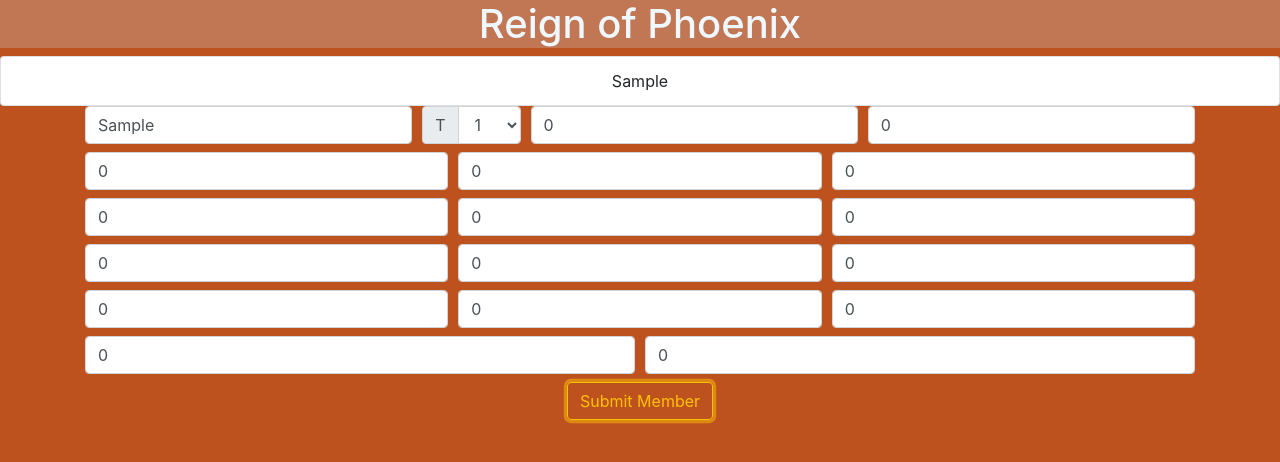
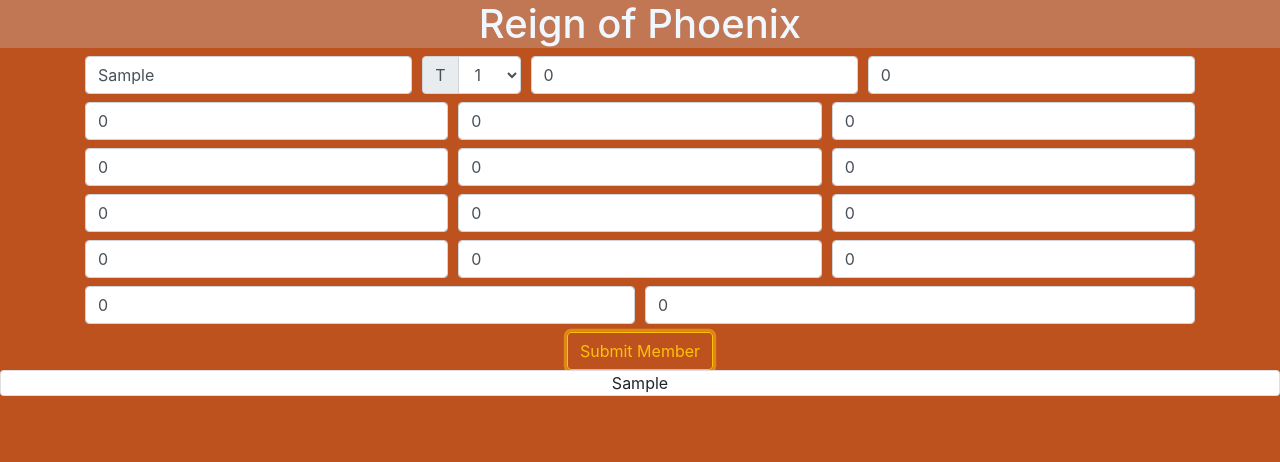
Before and after one commit to Dizzion/rop-app, a React (Create React App) app: page / in a window 1280 px wide. Both pictures are taken after typing "Sample" into the empty fields and a click on the button "Submit Member". Shown: the top 462 px of the page. Built offline with nearby package versions, Linux system fonts and the light colour scheme.

Commit message:
changed from list groups to cards

```diff
--- a/src/App.tsx
+++ b/src/App.tsx
@@ -4,7 +4,7 @@ import { Player } from "./Model/player.model";
 import NewMember from "./Components/NewMember";
 import CardContainer from './Components/CardContainer';
 import "./App.scss";
-import { ListGroup } from "react-bootstrap";
+import { Card, CardGroup } from "react-bootstrap";
 
 const App: React.FC = () => {
   const [members, setMembers] = useState<Player[]>([]);
@@ -16,14 +16,14 @@ const App: React.FC = () => {
   let sorted: boolean = false;
 
   let memberList = members.map((per, i) => {
-    return <ListGroup.Item>{per.username}</ListGroup.Item>
+    return <Card key={i}>{per.username}</Card>
   });
 
   return (
     <div className="App">
       <Header />
-      <ListGroup>{members ? memberList: ''}</ListGroup>
       <NewMember onAddMember={memberAddHandler}/>
+      <CardGroup>{members ? memberList: ''}</CardGroup>
       <CardContainer Members={members}/>
     </div>
   );
```
